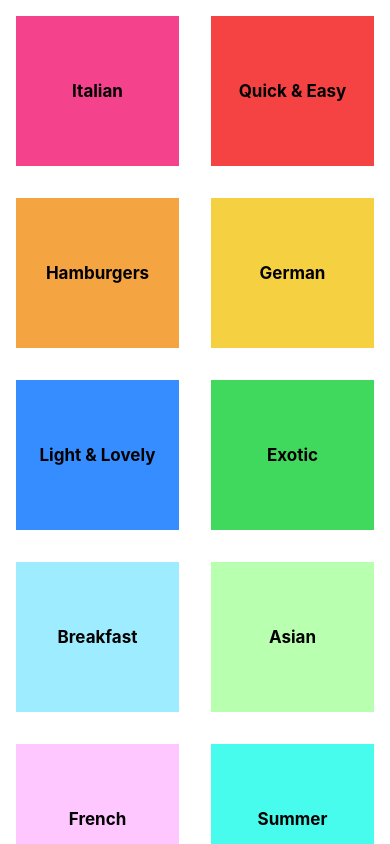
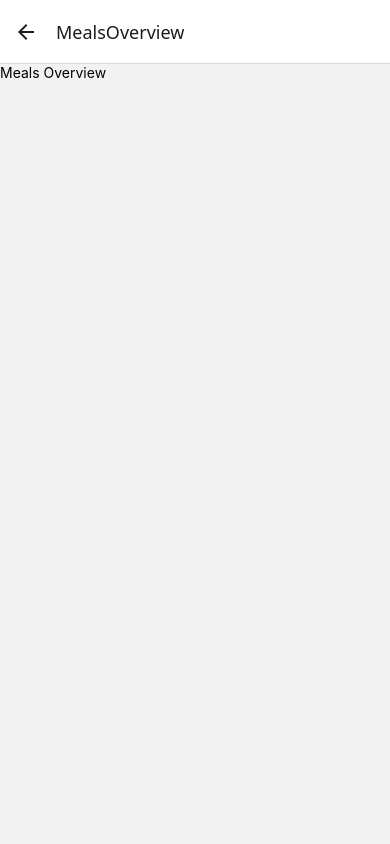
Before and after one commit to 0x3ree/FoodChoice, a React Native app: screen /MealsOverview in a window 390 px wide. Built offline with nearby package versions, Linux system fonts and the light colour scheme.

Commit message:
Implement navigation between categories and meals overview screens

```diff
--- a/App.js
+++ b/App.js
@@ -1,16 +1,35 @@
 import { StatusBar } from "expo-status-bar";
-
 import { StyleSheet } from "react-native";
+import { NavigationContainer } from "@react-navigation/native";
+import { createNativeStackNavigator } from "@react-navigation/native-stack";
+import MealsOverviewScreen from "./screens/MealsOverviewScreen";
 import CategoriesScreen from "./screens/CategoriesScreen";
 
+const StackScreens = createNativeStackNavigator(); // this is the navigator, it's an object with two -
+//  properteries, screen and navigator in other words it's an object with two properties,-
+// where every property holds an object that acts as a component. Also .Screen is a compoenent that
+// allows us to register a screen component which will be managed by the .Navigator.
 export default function App() {
   return (
     <>
-      <StatusBar style="light" />
-      <CategoriesScreen />
+      <StatusBar style="dark" />
+
+      <NavigationContainer>
+        <StackScreens.Navigator>
+          <StackScreens.Screen
+            name="MealCategories"
+            component={CategoriesScreen}
+          />
+          <StackScreens.Screen
+            name="MealsOverview"
+            component={MealsOverviewScreen}
+          />
+        </StackScreens.Navigator>
+      </NavigationContainer>
     </>
   );
 }
+// navigation container is the root component of the navigation tree, we wrap it around our screen components in the begining but we later destructure them in the stack navigator
 
 // const styles = StyleSheet.create({
 // container: {
--- a/components/CategoryGridTile.js
+++ b/components/CategoryGridTile.js
@@ -1,6 +1,8 @@
 import { Text, View, Pressable, StyleSheet, Platform } from "react-native";
 
-function CategoryGridTile({ title, color }) {
+//* in this function in regards to onPress instead of writing calling it directly in the onpress prop -
+// we can use the onPress prop to call it in the parent component where the function is called(onSelect).
+function CategoryGridTile({ title, color, onSelect }) {
   return (
     <View style={styles.gridItem}>
       <Pressable
@@ -9,6 +11,7 @@ function CategoryGridTile({ title, color }) {
           styles.button,
           pressed ? styles.buttonPressed : null,
         ]}
+        onPress={onSelect}
       >
         <View style={[styles.innerContainer, { backgroundColor: color }]}>
           <Text style={styles.title}>{title}</Text>
--- a/screens/CategoriesScreen.js
+++ b/screens/CategoriesScreen.js
@@ -2,14 +2,35 @@ import { FlatList } from "react-native";
 import CategoryGridTile from "../components/CategoryGridTile";
 import { CATEGORIES } from "../data/dummy-data";
 
-// this function is to make the jsxcode(in the flatlist) leaner less congested and cleaner, also it should be called outside of the main function
-function renderCategoryItem(itemData) {
+//* this function is to make the jsxcode(in the flatlist) leaner less congested and cleaner, also it should be called outside of the main function
+//* in components that are bound to stackscren (categories/mealsoverview)react nav gives us a prop called navigation which is an object that has a method called navigate which allows us to navigate to a different screen
+/*function renderCategoryItem(itemData) {
+  function pressHandler() {}
   return (
-    <CategoryGridTile title={itemData.item.title} color={itemData.item.color} />
+    <CategoryGridTile
+      title={itemData.item.title}
+      color={itemData.item.color}
+      onSelect={pressHandler}
+    />
   );
-}
-
-function CategoriesScreen() {
+} we moved this into the main function.
+*/
+//* this is the main function that will be exported, in regards to the NavigationContainer in App.js,-
+//  the navigation prop is passed to the Screen component only, it's not passed like children prop
+//* in order to use the navigation prop we use it in the pressHandler function either by .bind(this) or by defining in the component function(categoriesscreen)
+function CategoriesScreen({ navigation }) {
+  function renderCategoryItem(itemData) {
+    function pressHandler() {
+      navigation.navigate("MealsOverview");
+    }
+    return (
+      <CategoryGridTile
+        title={itemData.item.title}
+        color={itemData.item.color}
+        onSelect={pressHandler}
+      />
+    );
+  }
   return (
     <FlatList
       data={CATEGORIES}
@@ -17,7 +38,8 @@ function CategoriesScreen() {
       renderItem={renderCategoryItem}
       numColumns={2}
     />
-  ); // when creating a list of item they should have and id & key property
+  );
+  //* when creating a list of item they should have and id & key property
 }
 
 export default CategoriesScreen;
--- /dev/null
+++ b/screens/MealsOverviewScreen.js
@@ -0,0 +1,18 @@
+import { Text, View, StyleSheet } from "react-native";
+import { MEALS } from "../data/dummy-data";
+function MealsOverviewScreen() {
+  return (
+    <View>
+      <Text>Meals Overview</Text>
+    </View>
+  );
+}
+
+export default MealsOverviewScreen;
+
+const styles = StyleSheet.create({
+  screen: {
+    flex: 1,
+    padding: 16,
+  },
+});
```
Also changed, not shown: 1 other file (tests, documents, lock files or other folders).
